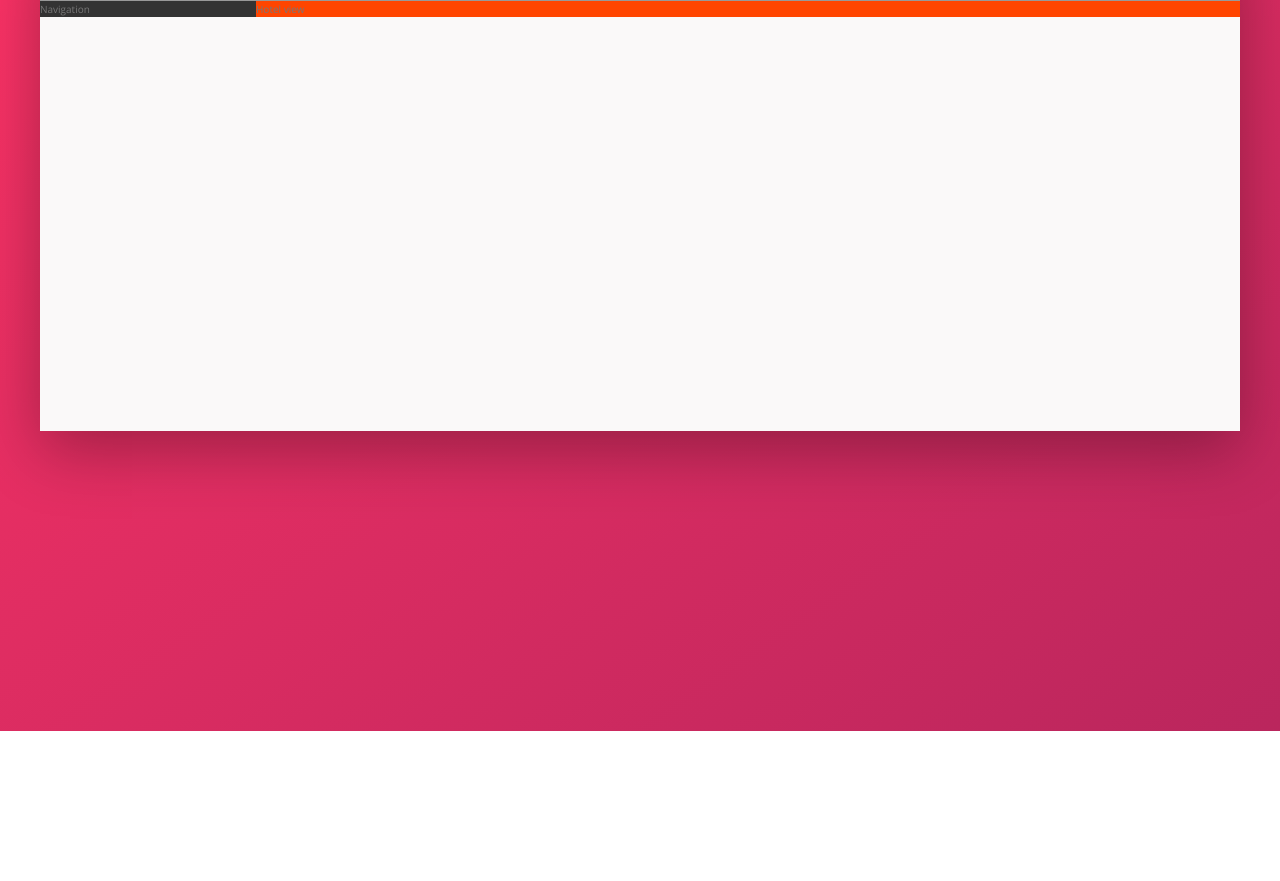
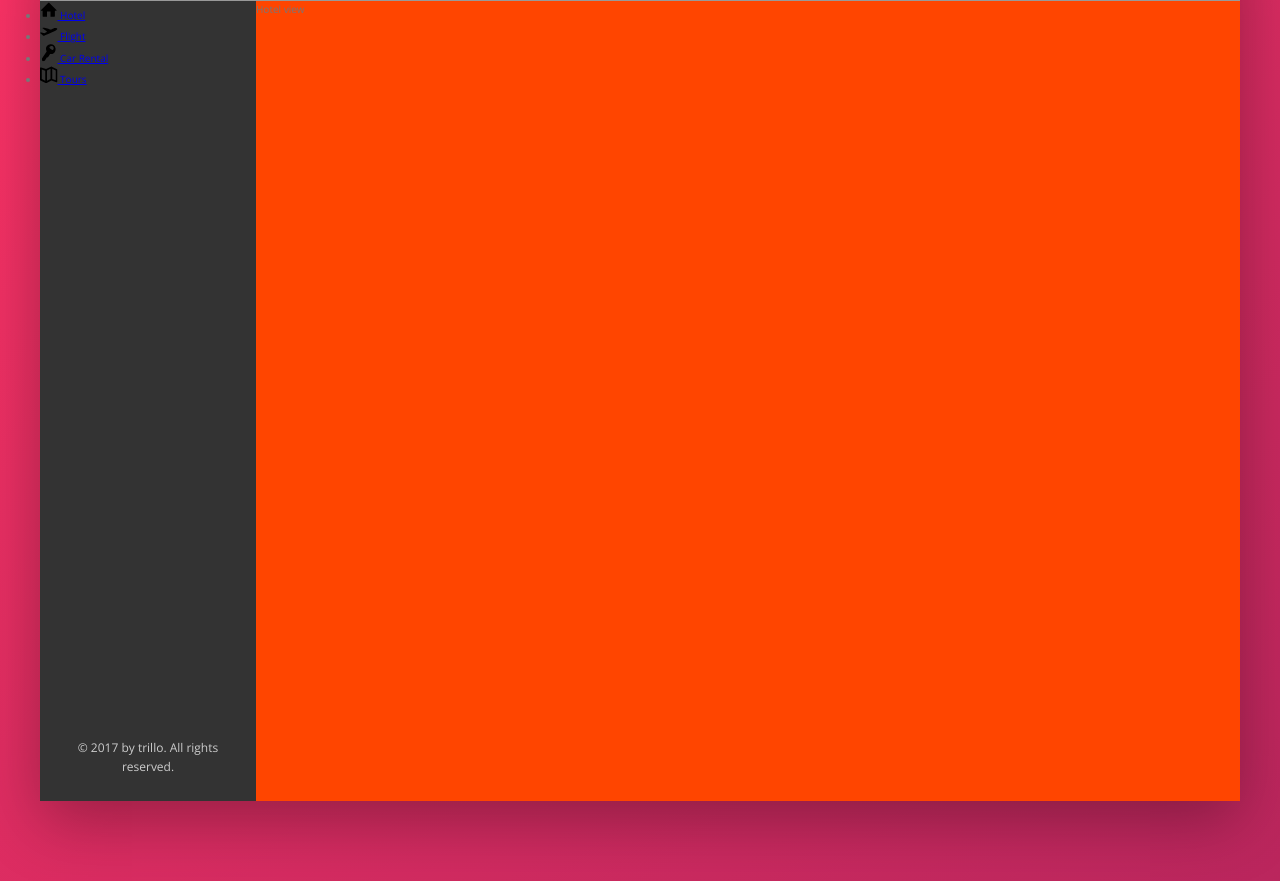
Before and after one commit to thomruns/Trillo, a website: page index.html in a window 1280 px wide. Shown: the part 149-1030 px from the top of the page. Before the commit the page ends 880 px from the top, so only its background shows below. Drawn offline with nearby package versions, Linux system fonts and the light colour scheme.

Commit message:
Sidebar, icons, flexbox coded

```diff
--- a/index.html
+++ b/index.html
@@ -13,7 +13,7 @@
     <body>
         <div class="container">
             <header class="header">
-                <img src="img/logo.png" alt="Trillo logo" class="logo">
+                <img src="img/logo.png" alt="trillo logo" class="logo">
 
                 <form action="#" class="search">
 
@@ -40,8 +40,8 @@
                     </div>
 
                     <div class="user-nav__user">
-                        <img src="img/user.jpg" alt="User photo" class="user-nav__user-photo">
-                        <span class="user-nav__user-name">Jonas</span>
+                        <img src="img/user_icon.png" alt="User photo" class="user-nav__user-photo">
+                        <span class="user-nav__user-name">Bud</span>
                     </div>
                 </nav>
             </header>
@@ -49,8 +49,51 @@
 
             <div class="content">
                 <nav class="sidebar">
-                    Navigation
+                    <ul class="side-nav">
+                        <li class="side-nav__item">
+                            <a href="#" class="side-nav__link">
+                                <svg class="side-nav__icon">
+                                    <use xlink:href="img/sprite.svg#icon-home"></use>
+                                </svg>
+                                <span>Hotel</span>
+                            </a>
+                        </li>
+                        <li class="side-nav__item">
+                            <a href="#" class="side-nav__link">
+                                <svg class="side-nav__icon">
+                                     <use xlink:href="img/sprite.svg#icon-aircraft-take-off"></use>
+                                </svg>
+                                <span>Flight</span>
+                            </a>
+                        </li>
+                        <li class="side-nav__item">
+                            <a href="#" class="side-nav__link">
+                                <svg class="side-nav__icon">
+                                    <use xlink:href="img/sprite.svg#icon-key"></use>
+                                </svg>
+                                <span>Car Rental</span>
+                            </a>
+                        </li>
+                        <li class="side-nav__item">
+                            <a href="#" class="side-nav__link">
+                                <svg class="side-nav__icon">
+                                    <use xlink:href="img/sprite.svg#icon-map"></use>
+                                </svg>
+                                <span>Tours</span>
+                            </a>
+                        </li>
+                    </ul>
+                    <div class="legal">
+                        &copy; 2017 by trillo. All rights reserved.
+                    </div>
                 </nav>
+
+
+
+
+
+
+
                 <main class="hotel-view">
                     Hotel view
                 </main>
--- a/sass/_components.scss
+++ b/sass/_components.scss
@@ -123,3 +123,38 @@
 
 
 }
+
+///////////////////////////////////////////
+/////////  SIDEBAR NAVIGATION
+
+.side-nav {
+
+    &__item {
+
+
+    }
+
+    &__link {
+
+
+    }
+
+    &__icon {
+        width: 1.75rem;
+        height: 1.75rem;
+
+    }
+
+
+}
+
+///////////////////////////////////////////
+/////////  LEGAL TEXT
+
+.legal {
+    font-size: 1.2rem;
+    color: var(--color-grey-light-4);
+    text-align: center;
+    padding: 2.5rem;
+
+}
--- a/sass/_layout.scss
+++ b/sass/_layout.scss
@@ -24,6 +24,10 @@
 }
 
 .sidebar {
+    display: flex;
+    flex-direction: column;
+    justify-content: space-between;
+
     background-color: var(--color-grey-dark-1);
 
     flex: 0 0 18%; //do not grow or shrink, but maintain 18% available space width
@@ -32,7 +36,8 @@
 
 .hotel-view {
     background-color: #fff;
-    background-color: orangered;
+    background-color: orangered; //TEST ONLY
+    height: 80rem; //TEST ONLY
 
     flex: 1; //element should grow into all available space
 
```
Also changed, not shown: css/style.css, img/user.jpg (deleted), img/user_icon.png (added).
